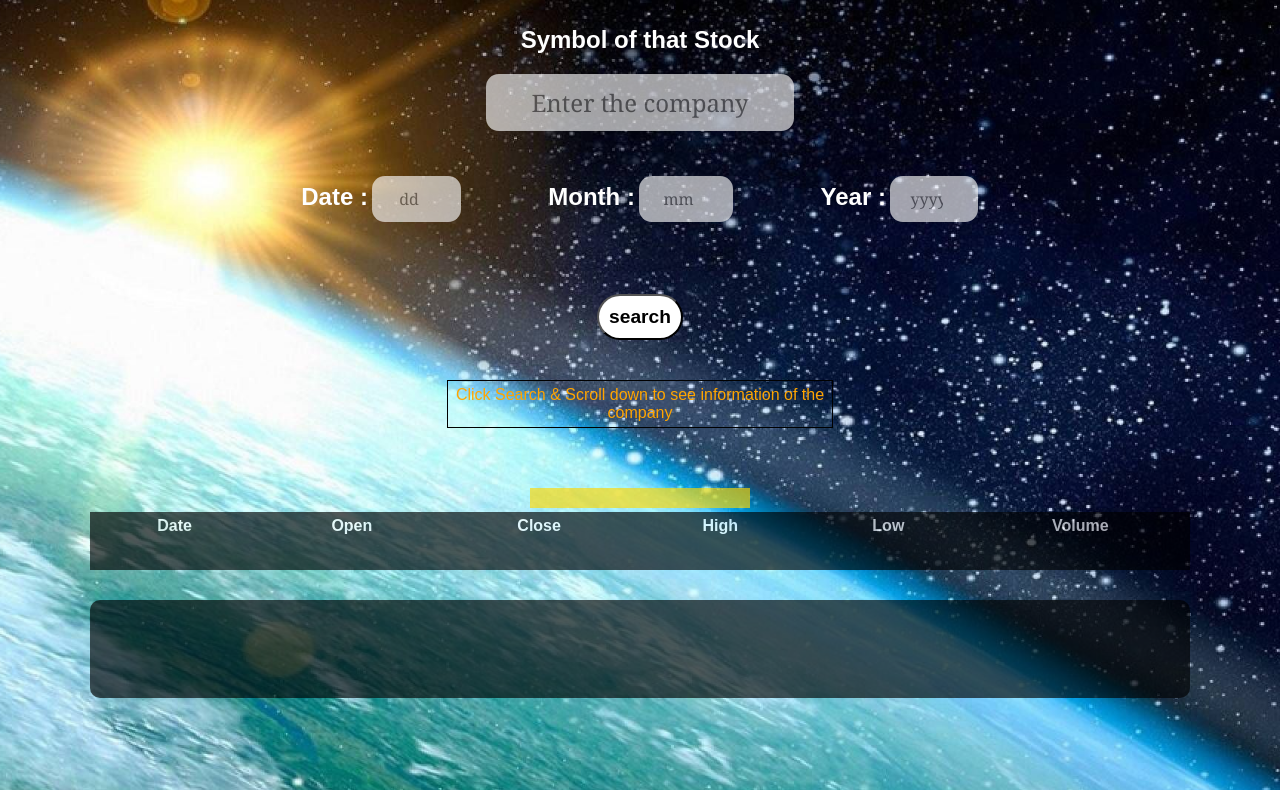
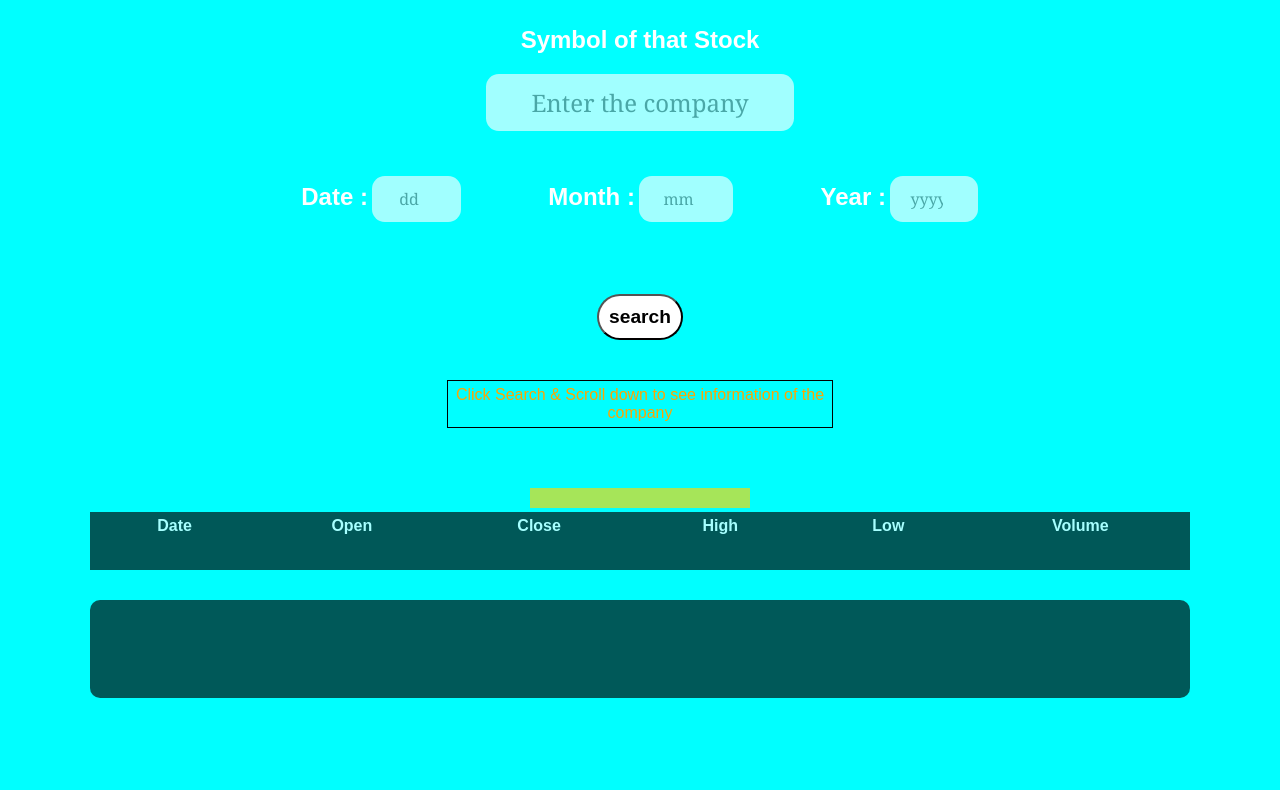
Before and after one commit to Nithishvikky/stock_tracking, a plain HTML site: page index.html in a window 1280 px wide. Shown: the part 132-922 px from the top of the page. Drawn offline with Linux system fonts and the light colour scheme.

Commit message:
fix : background color change

```diff
--- a/style.css
+++ b/style.css
@@ -7,7 +7,8 @@
 .container{
     width: 100%;
     height: 200vh;
-    background-image: url(/images/4.jpg);
+    /* background-image: url(/images/4.jpg); */
+    background-color: aqua;
     background-position: center;
     background-size: cover;
     padding: 0 7%;
```
